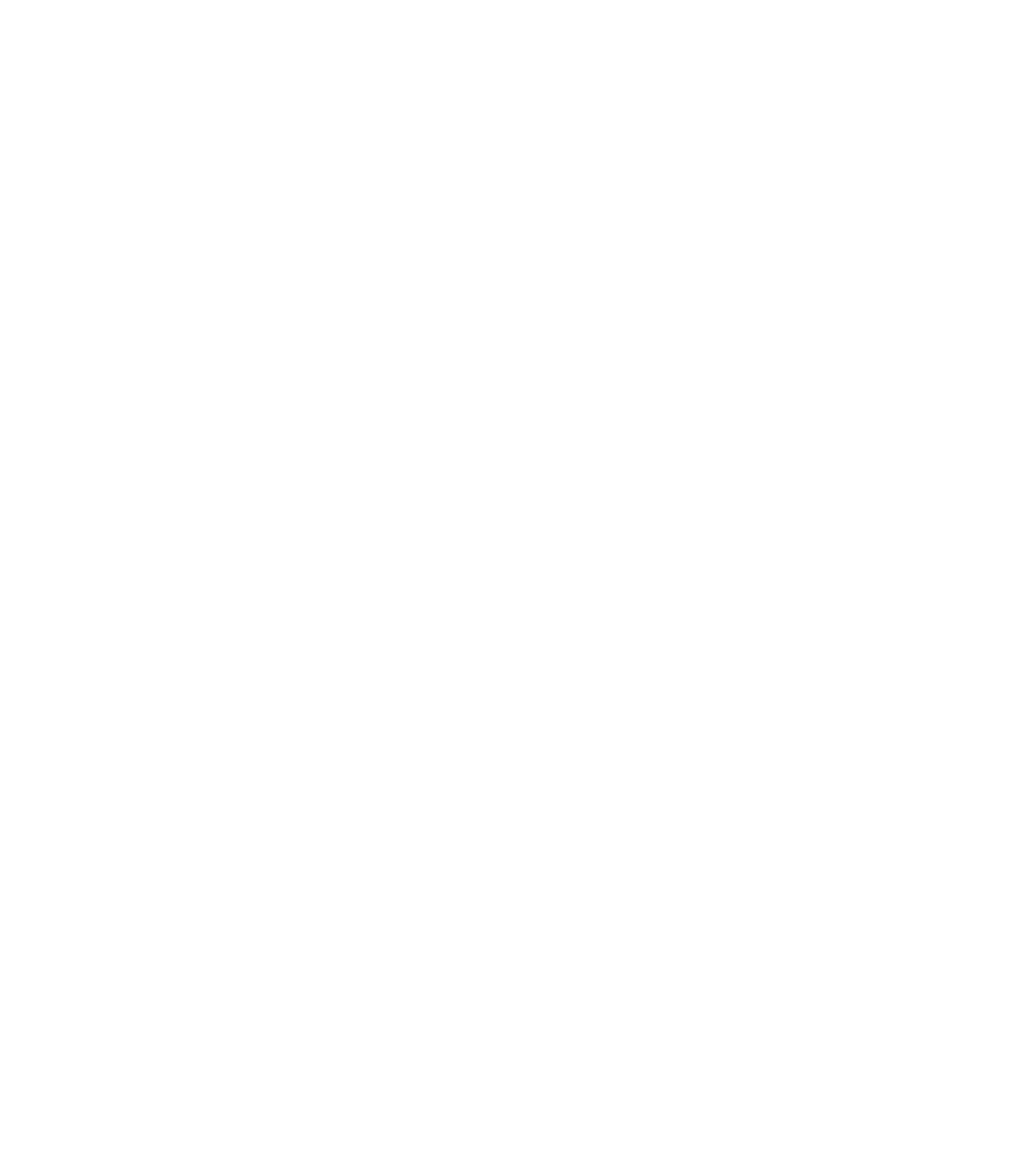
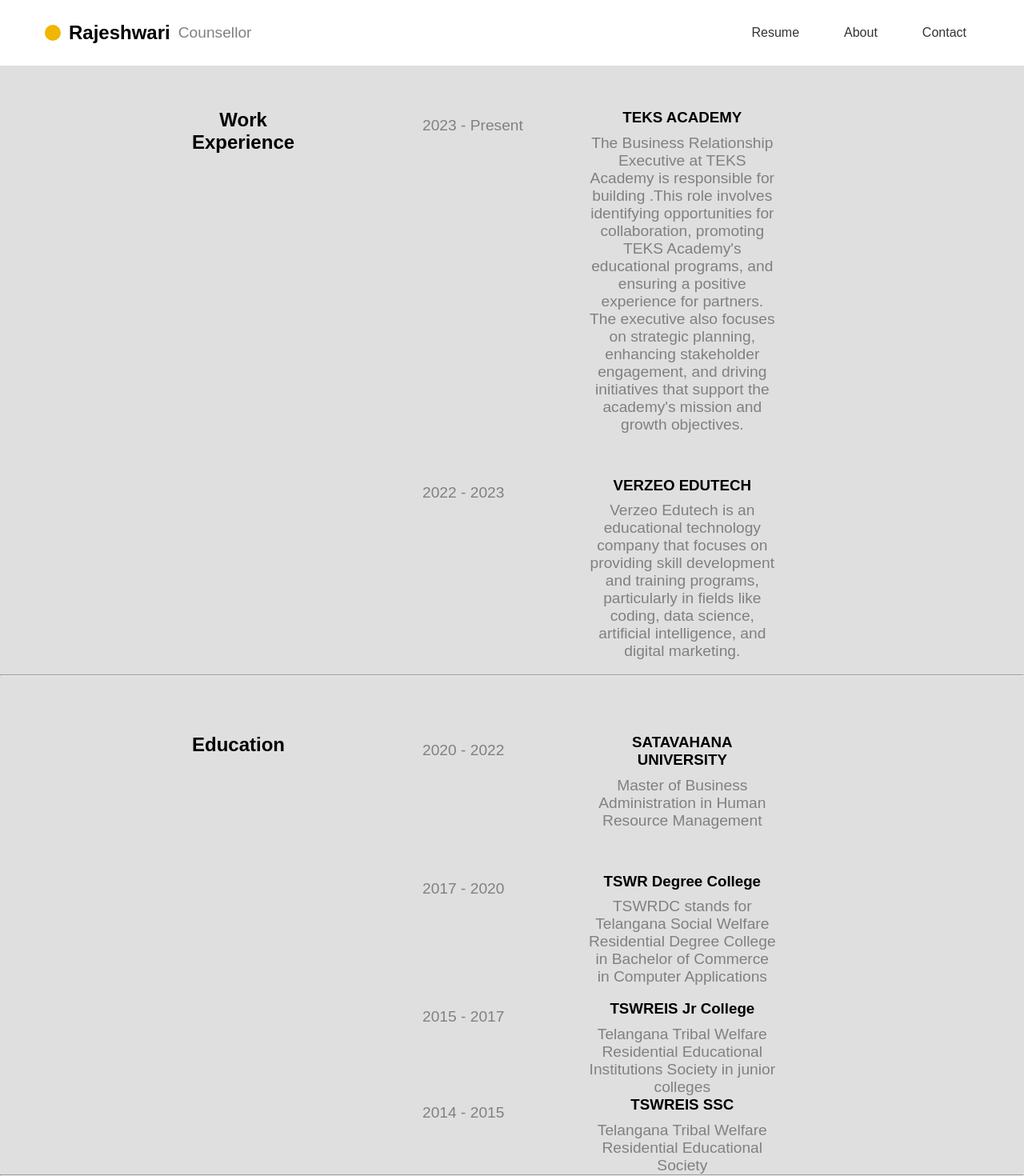
Before and after one commit to Saikiranbudigina1/Rajeshwari-Mam, a plain HTML site: page resume.html in a window 1280 px wide. Shown: the whole page at 80% size. Before the commit the page ends 800 px from the top, so only its background shows below. Drawn offline with Linux system fonts and the light colour scheme; a web font is replaced by a local one.

Commit message:
Add files via upload

```diff
--- a/resume.html
+++ b/resume.html
@@ -0,0 +1,145 @@
+<!DOCTYPE html>
+<html lang="en">
+<head>
+    <meta charset="UTF-8">
+    <meta name="viewport" content="width=device-width, initial-scale=1.0">
+    <title>Portfolio</title>
+    <link rel="stylesheet" href="styles.css">
+    <link rel="preconnect" href="https://fonts.gstatic.com" crossorigin>
+    <link href="https://fonts.googleapis.com/css2?family=Bungee+Tint&display=swap" rel="stylesheet">
+</head>
+<body>
+    <div>
+        <header>
+            <nav>
+              <div class="logo">
+                <span class="dot"></span>
+                <span class="name">Rajeshwari</span>
+                <span class="title">Counsellor</span>
+              </div>
+              <ul class="menu">
+                <li><a href="resume.html">Resume</a></li>
+                <li><a href="index.html">About</a></li>
+                <li><a href="contact.html">Contact</a></li>
+              </ul>
+            </nav>
+          </header>
+        <br>
+        <br>
+        <br>
+        <div id="Experience_div">
+
+                <div>
+                    <h2 id="Work_text">Work <br> Experience</h2>
+                </div>
+                <div>
+                    <div style="display: flex;">
+                        <div id="Work_text_date">
+                            <p>2023 - Present</p>
+                        </div>
+                        <div id="Work_text_name">
+                            <h3>TEKS ACADEMY</h3>
+                            <P>
+                                The Business Relationship Executive at TEKS Academy is responsible for building .This role involves identifying opportunities for collaboration, promoting TEKS Academy's educational programs, and ensuring a positive experience for partners. The executive also focuses on strategic planning, enhancing stakeholder engagement, and driving initiatives that support the academy's mission and growth objectives.</P>
+                        </div>
+
+                    </div>
+                    <br>
+                    <br>
+                    <br>
+                    <div style="display: flex;">
+                        <div id="Work_text_date">
+                            <p>2022 - 2023     </p>
+                        </div>
+                        <div id="Work_text_name">
+                            <h3>VERZEO EDUTECH</h3>
+                            <P>Verzeo Edutech is an educational technology company that focuses on providing skill development and training programs, particularly in fields like coding, data science, artificial intelligence, and digital marketing. </P>
+                        </div>
+
+                    </div>
+                    <br>
+
+
+
+                </div>
+
+
+
+
+        </div>
+
+        <hr>
+        <br>
+        <br>
+        <br>
+        <br>
+
+        <div id="Experience_div">
+
+            <div>
+                <h2 id="Work_text">
+                    Education</h2>
+            </div>
+            <div>
+                <div style="display: flex;">
+                    <div id="Work_text_date">
+                        <p>2020 - 2022</p>
+                    </div>
+                    <div id="Work_text_name">
+                        <h3 style="text-transform: uppercase;">Satavahana University</h3>
+                        <P>
+                            Master of Business Administration in Human Resource Management</P>
+                    </div>
+
+                </div>
+                <br>
+                <br>
+                <br>
+                <div style="display: flex;">
+                    <div id="Work_text_date">
+                        <p>2017 - 2020   </p>
+                    </div>
+                    <div id="Work_text_name">
+                        <h3>TSWR Degree College</h3>
+                        <P>TSWRDC stands for Telangana Social Welfare Residential Degree College in Bachelor of Commerce in Computer Applications </P>
+                    </div>
+
+                </div>
+                <br>
+                <div style="display: flex;">
+                    <div id="Work_text_date">
+                        <p>2015 - 2017     </p>
+                    </div>
+                    <div id="Work_text_name">
+                        <h3>TSWREIS  Jr College</h3>
+                        <P>Telangana Tribal Welfare Residential Educational Institutions Society in junior colleges </P>
+                    </div>
+
+                </div>
+                <div style="display: flex;">
+                    <div id="Work_text_date">
+                        <p>2014 - 2015     </p>
+                    </div>
+                    <div id="Work_text_name">
+                        <h3>TSWREIS SSC</h3>
+                        <P>Telangana Tribal Welfare Residential Educational Society </P>
+                    </div>
+
+                </div>
+
+
+
+            </div>
+
+
+
+
+    </div>
+
+    <hr>
+
+</div>
+
+    </div>
+</body>
+</html>
--- a/styles.css
+++ b/styles.css
@@ -209,6 +209,92 @@ span #div{
 
 /* SUBHAN END */
 
+/* SRAVAN*/
+#header {
+    display: flex;
+    justify-content: space-between;
+    padding: 0;
+}
+
+#name {
+    font-family: 'Lucida handwriting', sans-serif;
+    display: inline-block;
+    justify-content: center;
+    justify-items: center;
+    text-align: center;
+
+}
+
+ul {
+    display: flex;
+    text-decoration: none;
+    list-style: none;
+    text-align: center;
+
+}
+
+li {
+    padding: 1rem;
+    text-decoration: none;
+    font-family: Arial, Helvetica, serif;
+
+
+
+}
+
+#line {
+    height: 30px;
+    width: 0.5px;
+    background-color: black;
+    margin: 0.1rem;
+    margin-top: 10px;
+}
+
+li:hover {
+    color: rgb(195, 147, 75);
+}
+
+#resume_name {
+    font-family: "ヒラギノ角ゴ pro w3", "hiragino kaku gothic pro", sans-serif;
+    font-weight: bold;
+    font-size: 50px;
+}
+
+#Experience_div {
+    display: flex;
+}
+
+#Work_text {
+    display: grid;
+    padding-right: 18rem;
+    padding-left: 15rem;
+    width: 10vw;
+    font-family: "Wix Madefor Text", sans-serif;
+    font-weight: 600;
+    font-style: normal;
+}
+
+#Work_text_date {
+    display: flex;
+    width: 10rem;
+    font-family: 'Wix Madefor Text', sans-serif;
+    font-weight: 100;
+    font-style: normal;
+
+}
+
+#Work_text_name {
+    padding-left: 3rem;
+    width: 22vw;
+    font-family: 'Wix Madefor Text', sans-serif;
+    font-weight: 100;
+    font-style: normal;
+
+
+}
+
+/* SRAVAN END*/
+
   /* Responsive Design */
   @media (max-width: 768px) {
     nav {
```
